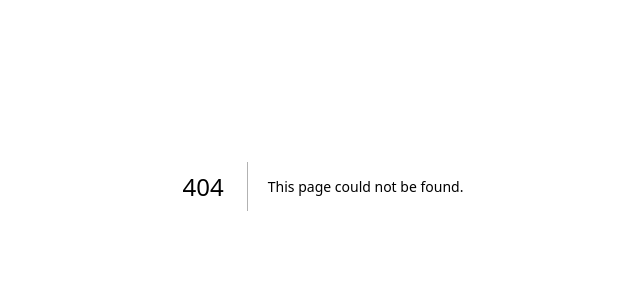
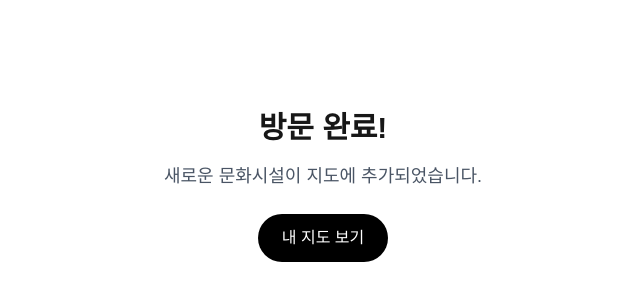
Before and after one commit to bncfccteam/Namgu-Culture-Map, a Next.js app: page /visit/1 in a window 1280 px wide. Before the commit this address had no page. Shown: the part 214-514 px from the top of the page, without its empty margins (317-957 px from the left). Built offline with nearby package versions, Linux system fonts and the light colour scheme.

Commit message:
Create QR visit page

```diff
--- /dev/null
+++ b/app/visit/[placeId]/page.tsx
@@ -0,0 +1,48 @@
+'use client';
+
+import { useEffect } from "react";
+
+type VisitPageProps = {
+  params: {
+    placeId: string;
+  };
+};
+
+export default function VisitPage({ params }: VisitPageProps) {
+  useEffect(() => {
+    const placeId = params.placeId;
+
+    const saved = localStorage.getItem("visitedPlaces");
+    const visitedPlaces: string[] = saved ? JSON.parse(saved) : [];
+
+    // 이미 방문한 장소가 아니라면 추가
+    if (!visitedPlaces.includes(placeId)) {
+      visitedPlaces.push(placeId);
+      localStorage.setItem(
+        "visitedPlaces",
+        JSON.stringify(visitedPlaces)
+      );
+    }
+  }, [params.placeId]);
+
+  return (
+    <main className="min-h-screen flex flex-col items-center justify-center p-8 text-center">
+      <h1 className="text-3xl font-bold mb-4">
+        방문 완료!
+      </h1>
+
+      <p className="text-lg text-gray-600 mb-6">
+        새로운 문화시설이 지도에 추가되었습니다.
+      </p>
+
+      <a
+        href="/"
+        className="px-6 py-3 bg-black text-white rounded-full"
+      >
+        내 지도 보기
+      </a>
+    </main>
+  );
+}
+
+//깃허브에 마지막 내용 올렸는지 확인 (0521목욜에)
```
